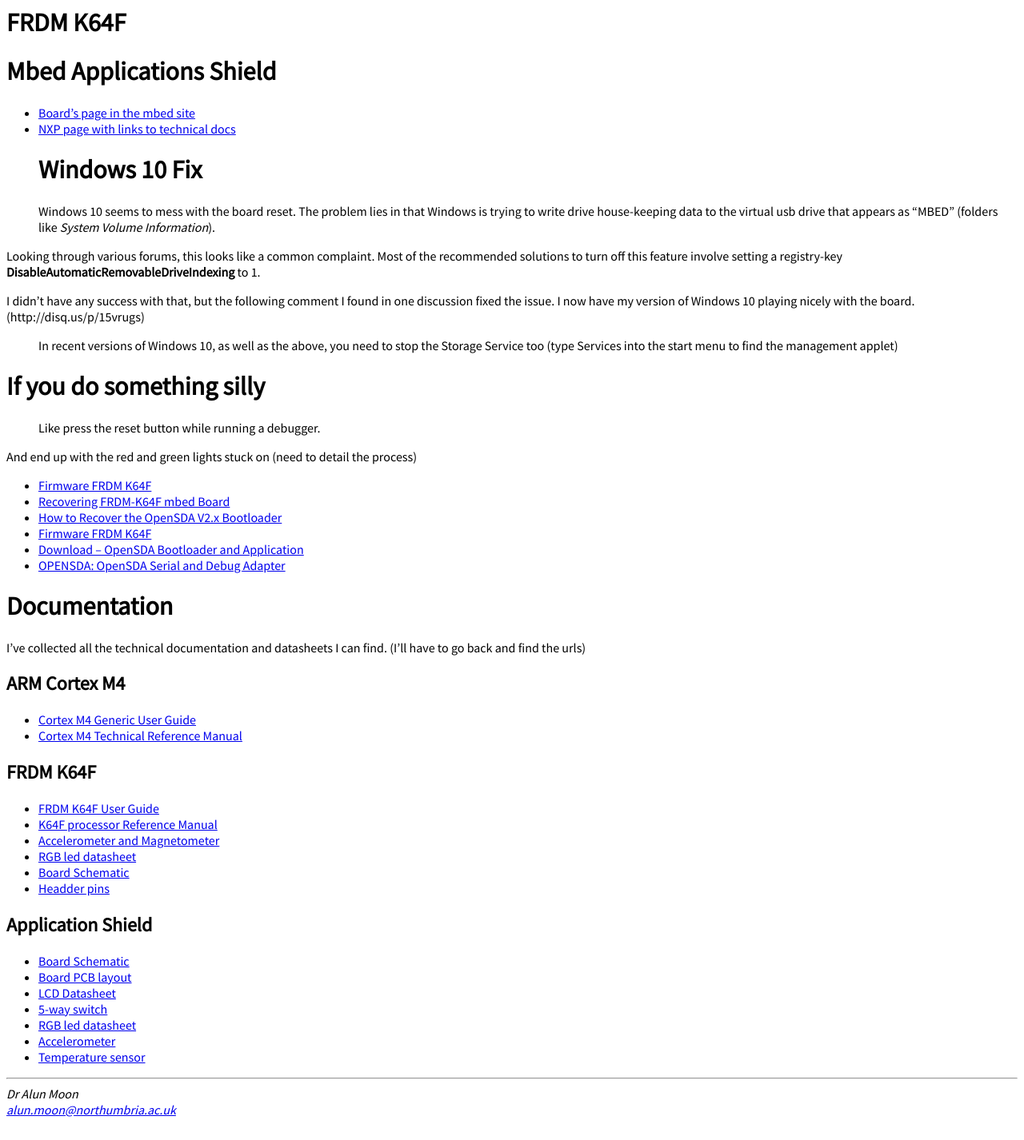
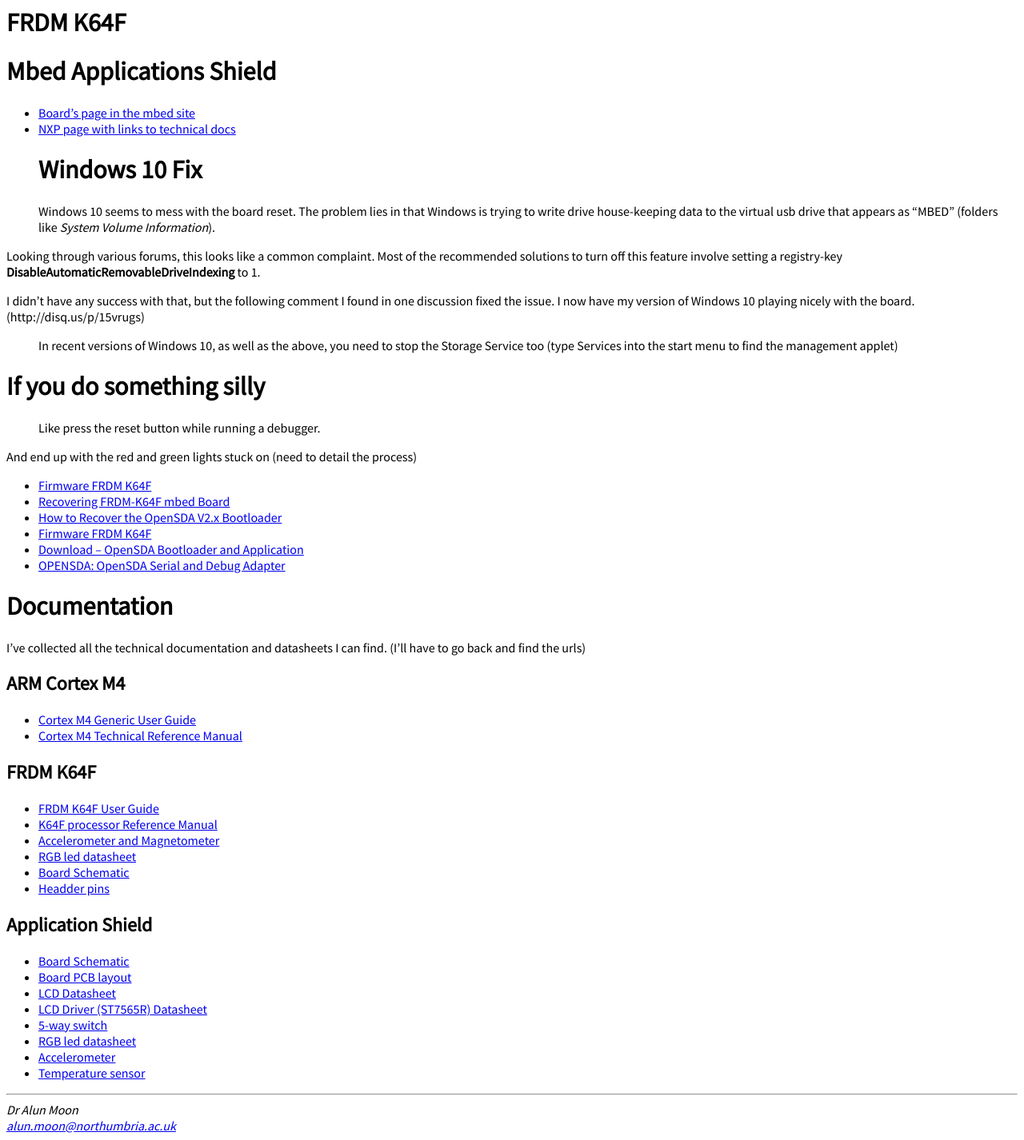
Before and after one commit to kf5011/kf5011.github.io, a Jekyll site: the page built from hardware.md, in a window 1280 px wide. Shown: the whole page at 80% size. Built offline with Jekyll 4.4.1, drawn with Linux system fonts in a browser that asks for light colours; our own code applies the rules of GitHub Pages for plain Markdown files.

Commit message:
Added LCD driver datasheet

```diff
--- a/hardware.md
+++ b/hardware.md
@@ -49,6 +49,7 @@ I've collected all the technical documentation and datasheets I can find.
 * [Board Schematic](docs/ApplicationShield V_1_0_0 SCH.pdf)
 * [Board PCB layout](docs/ApplicationShield V_1_0_0 BRD.pdf)
 * [LCD Datasheet](docs/NHD-C12832A1Z-FSW-FBW-3V3.pdf)
+* [LCD Driver (ST7565R) Datasheet](docs/st7565r.pdf)
 * [5-way switch](docs/SKRH Series - Basic information.pdf)
 * [RGB led datasheet](docs/CLV1AFKB(874).pdf)
 * [Accelerometer](docs/MMA7660FC.pdf)
```
Also changed, not shown: 1 other file.
